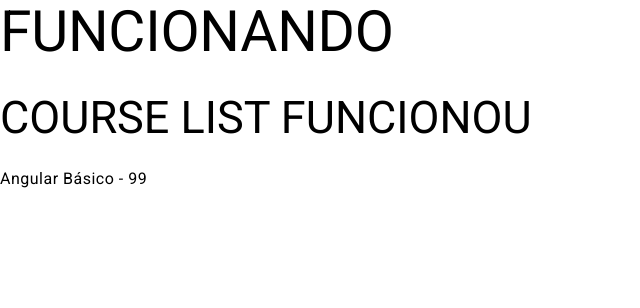
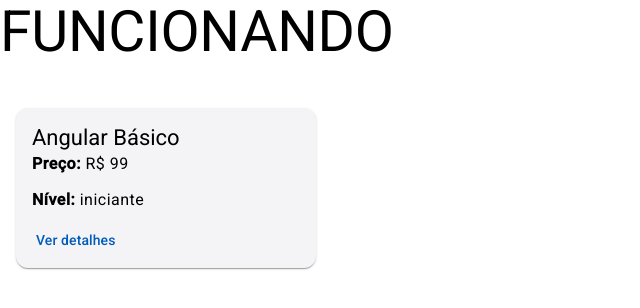
Before and after one commit to wanessa-antonio/tech-store, an Angular app: page /courses in a window 1280 px wide. Shown: the top 308 px of the page, without its empty margins (0-640 px from the left). Built offline with nearby package versions, Linux system fonts and the light colour scheme; data requests are answered from the project's data file.

Commit message:
feat(courses): add course detail page with dynamic routing

```diff
--- /dev/null
+++ b/src/app/features/courses/components/course-detail/course-detail.component.html
@@ -0,0 +1,6 @@
+<div *ngIf="course">
+  <h2>{{ course.title }}</h2>
+  <p>{{ course.description }}</p>
+  <p>Preço: R$ {{ course.price }}</p>
+  <p>Nível: {{ course.level }}</p>
+</div>
--- /dev/null
+++ b/src/app/features/courses/components/course-detail/course-detail.component.ts
@@ -0,0 +1,29 @@
+
+import { Component, OnInit } from '@angular/core';
+import { ActivatedRoute } from '@angular/router';
+import { CourseService } from '../../services/course.service';
+import { CommonModule } from '@angular/common';
+
+@Component({
+  selector: 'app-course-detail',
+  standalone: true,
+  imports: [CommonModule],
+  templateUrl: './course-detail.component.html'
+})
+export class CourseDetailComponent implements OnInit {
+
+  course: any;
+
+  constructor(
+    private route: ActivatedRoute,
+    private courseService: CourseService
+  ) {}
+
+  ngOnInit(): void {
+    const id = this.route.snapshot.paramMap.get('id');
+
+        this.courseService.getCourseById(id!).subscribe(data => {
+      this.course = data;
+    });
+  }
+}
--- a/src/app/features/courses/components/course-list/course-list.component.html
+++ b/src/app/features/courses/components/course-list/course-list.component.html
@@ -1,5 +1,24 @@
-<h2>COURSE LIST FUNCIONOU</h2>
+<div class="course-container">
+  <mat-card
+    *ngFor="let course of courses"
+    class="course-card"
+    [routerLink]="[course.id]"
+  >
+    <mat-card-header>
+      <mat-card-title>
+        {{ course.title }}
+      </mat-card-title>
+    </mat-card-header>
 
-<div *ngFor="let course of courses">
-  {{ course.title }} - {{ course.price }}
+    <mat-card-content>
+      <p><strong>Preço:</strong> R$ {{ course.price }}</p>
+      <p><strong>Nível:</strong> {{ course.level }}</p>
+    </mat-card-content>
+
+    <mat-card-actions>
+      <button mat-button color="primary">
+        Ver detalhes
+      </button>
+    </mat-card-actions>
+  </mat-card>
 </div>
--- a/src/app/features/courses/components/course-list/course-list.component.ts
+++ b/src/app/features/courses/components/course-list/course-list.component.ts
@@ -1,14 +1,24 @@
 import { Component, OnInit } from '@angular/core';
 import { CommonModule } from '@angular/common';
+import { RouterModule } from '@angular/router';
+
 import { CourseService } from '../../services/course.service';
 
+// Angular Material
 import { MatCardModule } from '@angular/material/card';
+import { MatButtonModule } from '@angular/material/button';
 
 @Component({
   selector: 'app-course-list',
   standalone: true,
-  imports: [CommonModule, MatCardModule],
-  templateUrl: './course-list.component.html'
+  imports: [
+    CommonModule,
+    RouterModule,
+    MatCardModule,
+    MatButtonModule
+  ],
+  templateUrl: './course-list.component.html',
+  styleUrls: ['./course-list.component.scss']
 })
 export class CourseListComponent implements OnInit {
 
@@ -16,9 +26,15 @@ export class CourseListComponent implements OnInit {
 
   constructor(private courseService: CourseService) {}
 
-
-    ngOnInit(): void {
-      this.courseService.getCourses().subscribe(data => {
-       this.courses = data;
-  });
-}}
+  ngOnInit(): void {
+    this.courseService.getCourses().subscribe({
+      next: (data) => {
+        this.courses = data;
+        console.log('Cursos carregados:', data);
+      },
+      error: (error) => {
+        console.error('Erro ao buscar cursos:', error);
+      }
+    });
+  }
+}
--- a/src/app/features/courses/courses.routes.ts
+++ b/src/app/features/courses/courses.routes.ts
@@ -1,9 +1,14 @@
 import { Routes } from '@angular/router';
 import { CourseListComponent } from './components/course-list/course-list.component';
+import { CourseDetailComponent } from './components/course-detail/course-detail.component';
 
 export const COURSES_ROUTES: Routes = [
   {
     path: '',
     component: CourseListComponent
+  },
+  {
+    path: ':id',
+    component: CourseDetailComponent
   }
 ];
--- a/src/app/features/courses/services/course.service.ts
+++ b/src/app/features/courses/services/course.service.ts
@@ -14,4 +14,9 @@ export class CourseService {
   getCourses(): Observable<any[]> {
     return this.http.get<any[]>(this.apiUrl);
   }
+
+  getCourseById(id: string): Observable<any> {
+    return this.http.get<any>(`${this.apiUrl}/${id}`);
+  }
+
 }
```
Also changed, not shown: src/app/features/courses/components/course-detail/course-detail.component.scss (added), 1 other file (tests, documents, lock files or other folders).
